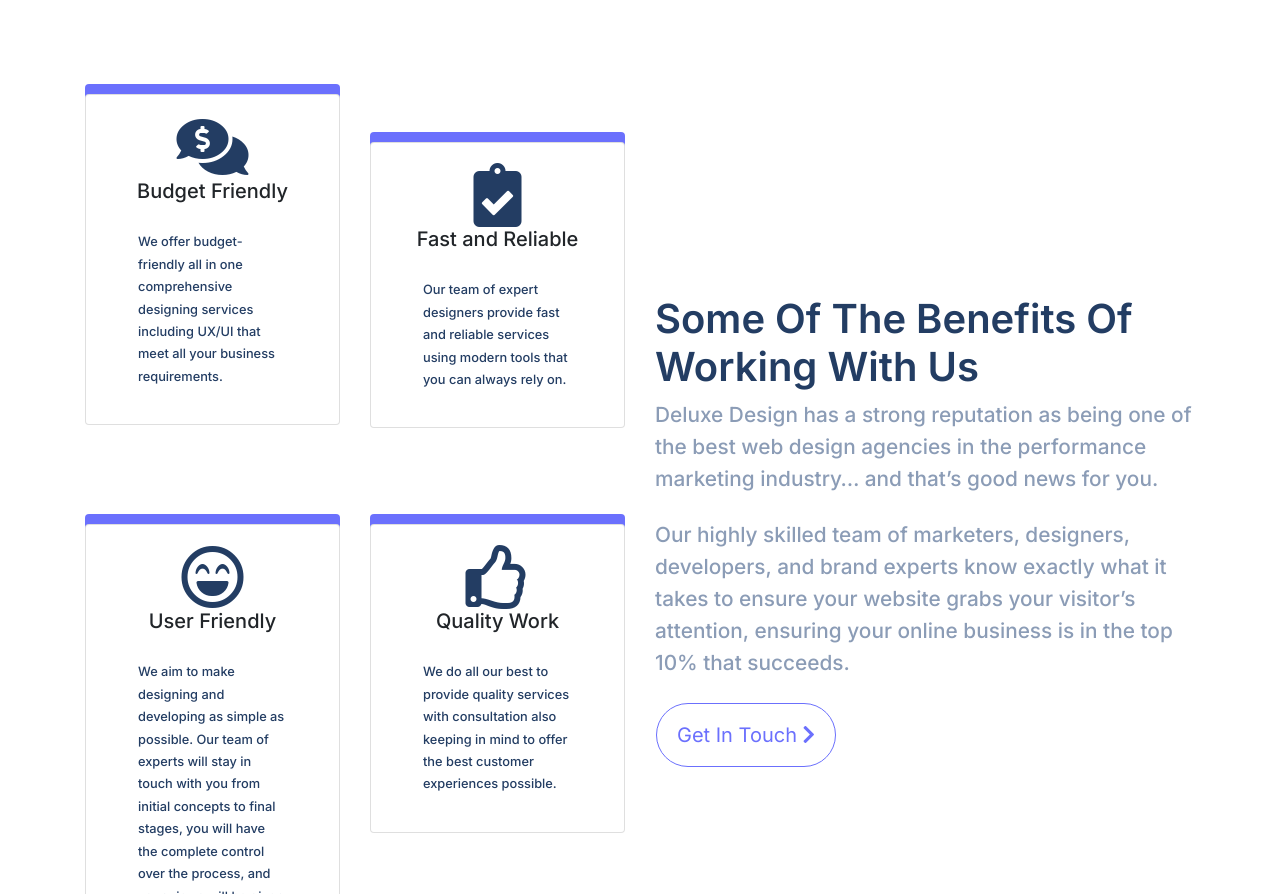
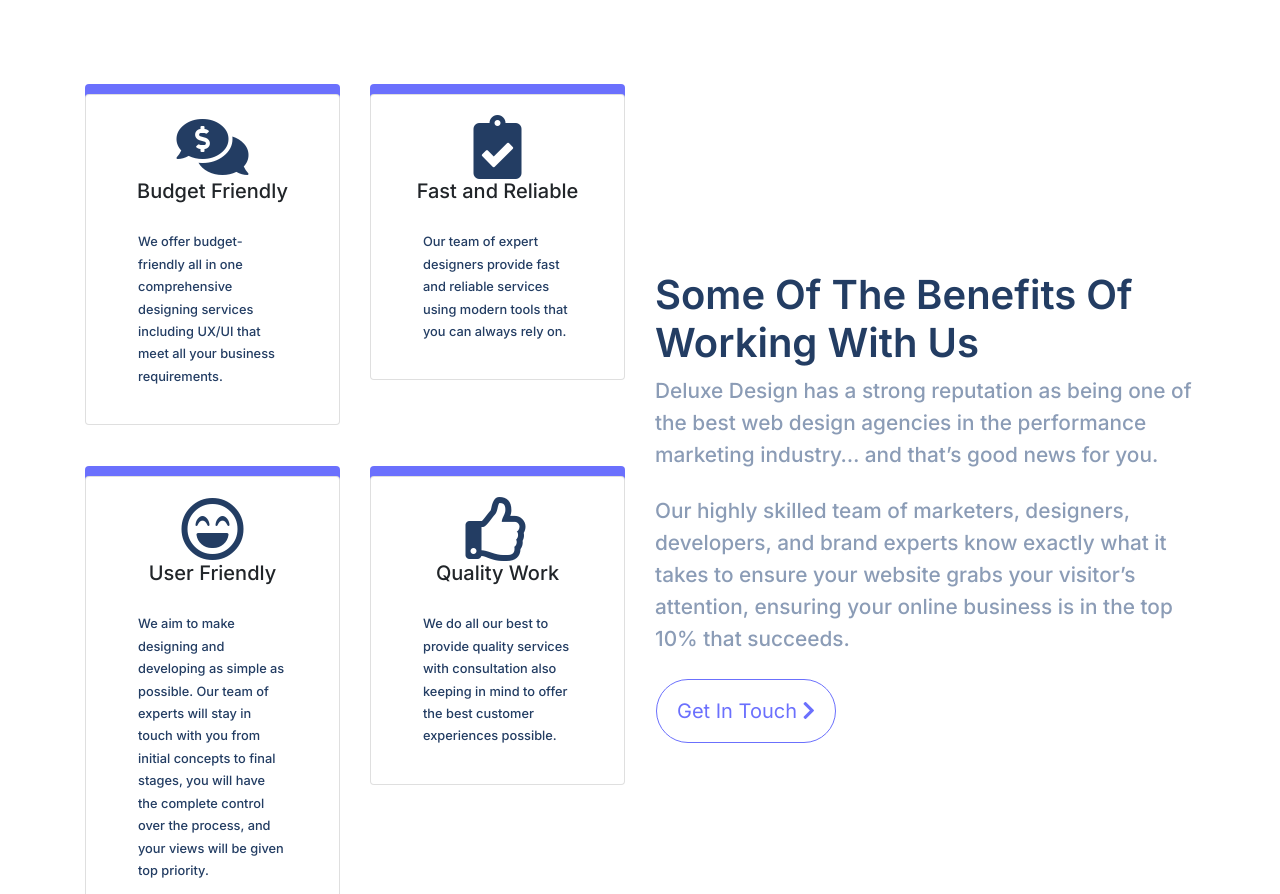
Before and after one commit to aaronleon1/deluxe-design, a React (Create React App) app: page / in a window 1280 px wide. Shown: the part 2206-3100 px from the top of the page. Built offline with nearby package versions, Linux system fonts and the light colour scheme.

Commit message:
Replaced favicon and fixed margin error

```diff
--- a/public/index.html
+++ b/public/index.html
@@ -7,40 +7,19 @@
     <meta name="theme-color" content="#000000" />
     <meta
       name="description"
-      content="Web site created using create-react-app"
+      content="Deluxe Design Digital Agency"
     />
     <link rel="stylesheet" href="https://use.fontawesome.com/releases/v5.15.1/css/all.css" integrity="sha384-vp86vTRFVJgpjF9jiIGPEEqYqlDwgyBgEF109VFjmqGmIY/Y4HV4d3Gp2irVfcrp" crossorigin="anonymous">
     <link rel="preconnect" href="https://fonts.gstatic.com">
 
     <link rel="apple-touch-icon" href="%PUBLIC_URL%/logo192.png" />
-    <!--
-      manifest.json provides metadata used when your web app is installed on a
-      user's mobile device or desktop. See https://developers.google.com/web/fundamentals/web-app-manifest/
-    -->
     <link rel="manifest" href="%PUBLIC_URL%/manifest.json" />
-    <!--
-      Notice the use of %PUBLIC_URL% in the tags above.
-      It will be replaced with the URL of the `public` folder during the build.
-      Only files inside the `public` folder can be referenced from the HTML.
 
-      Unlike "/favicon.ico" or "favicon.ico", "%PUBLIC_URL%/favicon.ico" will
-      work correctly both with client-side routing and a non-root public URL.
-      Learn how to configure a non-root public URL by running `npm run build`.
-    -->
-    <title>React App</title>
+    <title>Deluxe Design | Digital Agency</title>
   </head>
   <body>
     <noscript>You need to enable JavaScript to run this app.</noscript>
     <div id="root"></div>
-    <!--
-      This HTML file is a template.
-      If you open it directly in the browser, you will see an empty page.
 
-      You can add webfonts, meta tags, or analytics to this file.
-      The build step will place the bundled scripts into the <body> tag.
-
-      To begin the development, run `npm start` or `yarn start`.
-      To create a production bundle, use `npm run build` or `yarn build`.
-    -->
   </body>
 </html>
--- a/src/App.js
+++ b/src/App.js
@@ -132,7 +132,7 @@ function App() {
                 </Card>
               </Col>
               <Col xs={12} md={6}>
-                <Card  className=' mb-3 my-sm-5'>
+                <Card  className=' mb-3 mb-sm-5'>
                   <Card.Body>
                     <Card.Title><i class="fas fa-clipboard-check" style={{fontSize: '4rem', color:'#233d63'}}></i><br/>Fast and Reliable</Card.Title>
                     <Card.Text className='text-left' style={{fontWeight: '500'}}>
```
Also changed, not shown: 1 other file (tests, documents, lock files or other folders).
